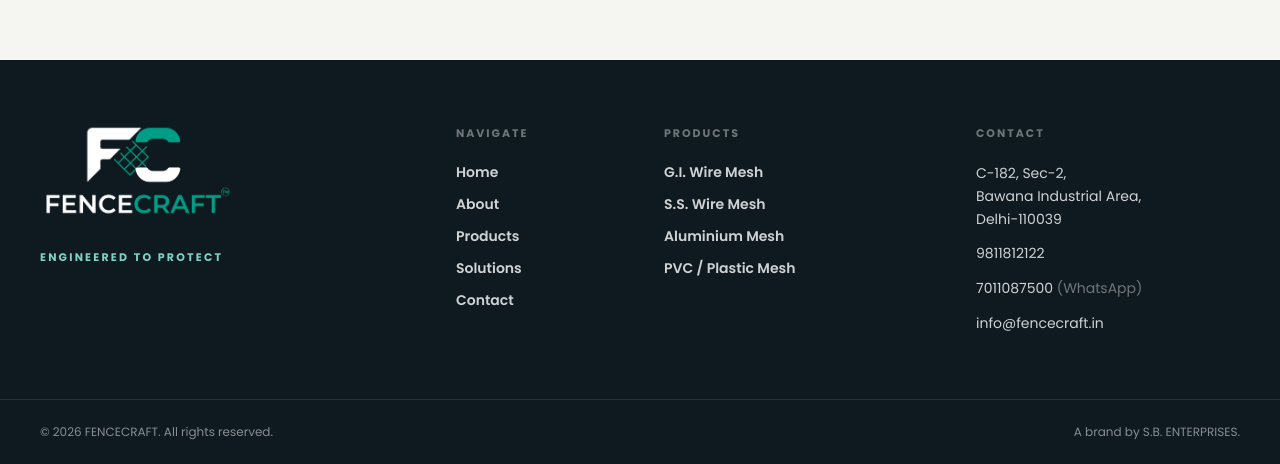
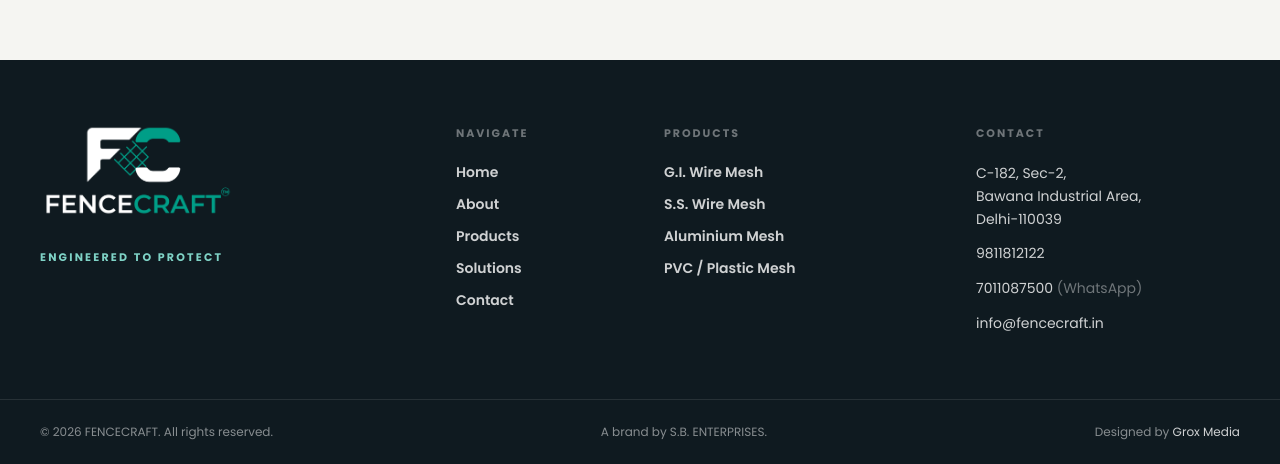
Before and after one commit to code-x-prime/fence-craft, a Next.js app: page / in a window 1280 px wide. Shown: the part 9451-9915 px from the top of the page. Built offline with nearby package versions, Linux system fonts and the light colour scheme; a web font is replaced by a local one.

Commit message:
Add designer credit to footer with link to Grox Media

```diff
--- a/components/footer.tsx
+++ b/components/footer.tsx
@@ -79,6 +79,12 @@
         <div className="wrap flex flex-col gap-2 py-6 text-xs text-white/50 sm:flex-row sm:justify-between">
           <p>© 2026 FENCECRAFT. All rights reserved.</p>
           <p>A brand by {site.parent}.</p>
+          <p>
+            Designed by{' '}
+            <a href="https://groxmedia.in/" target="_blank" rel="noopener noreferrer" className={link}>
+              Grox Media
+            </a>
+          </p>
         </div>
       </div>
     </footer>
```
